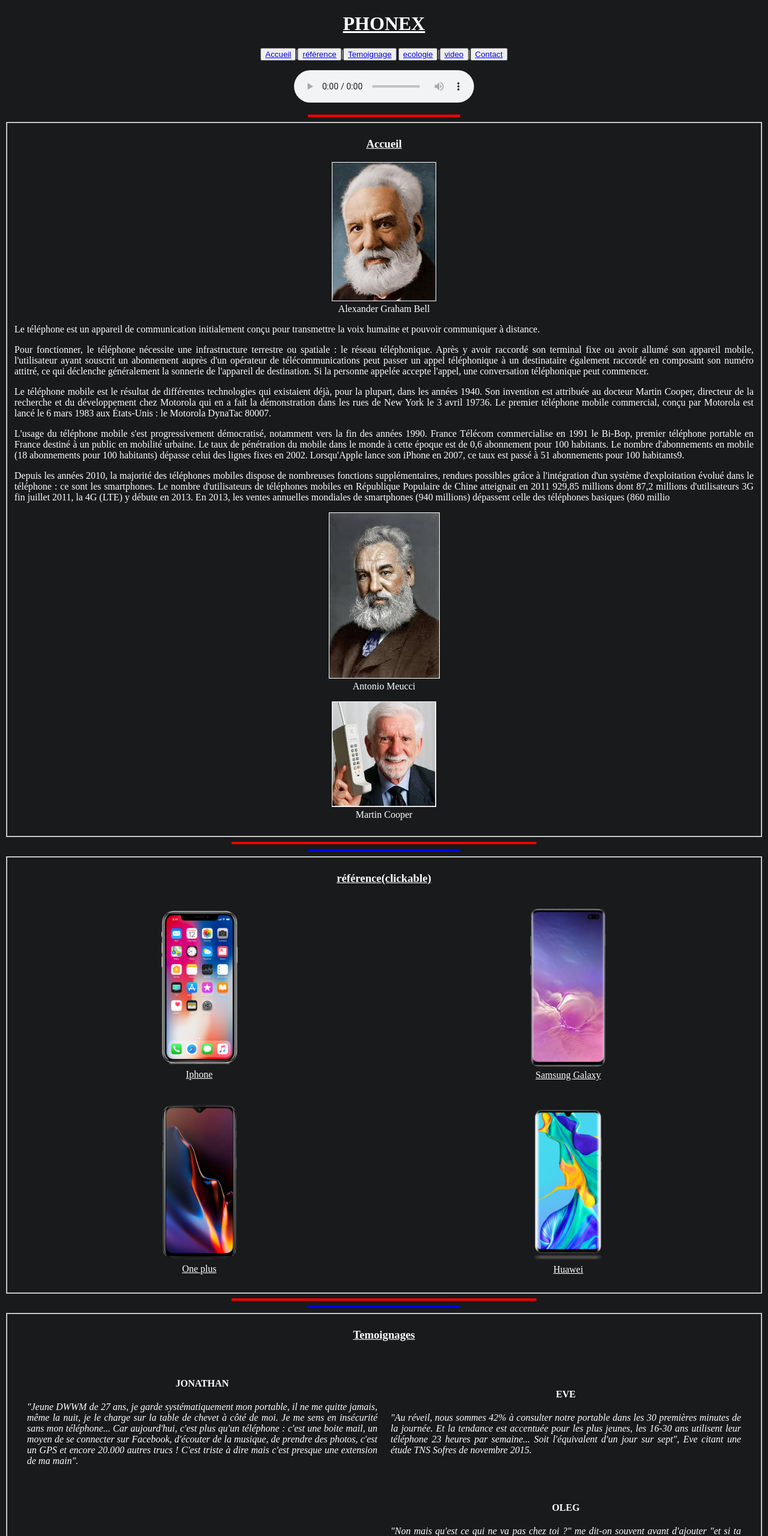
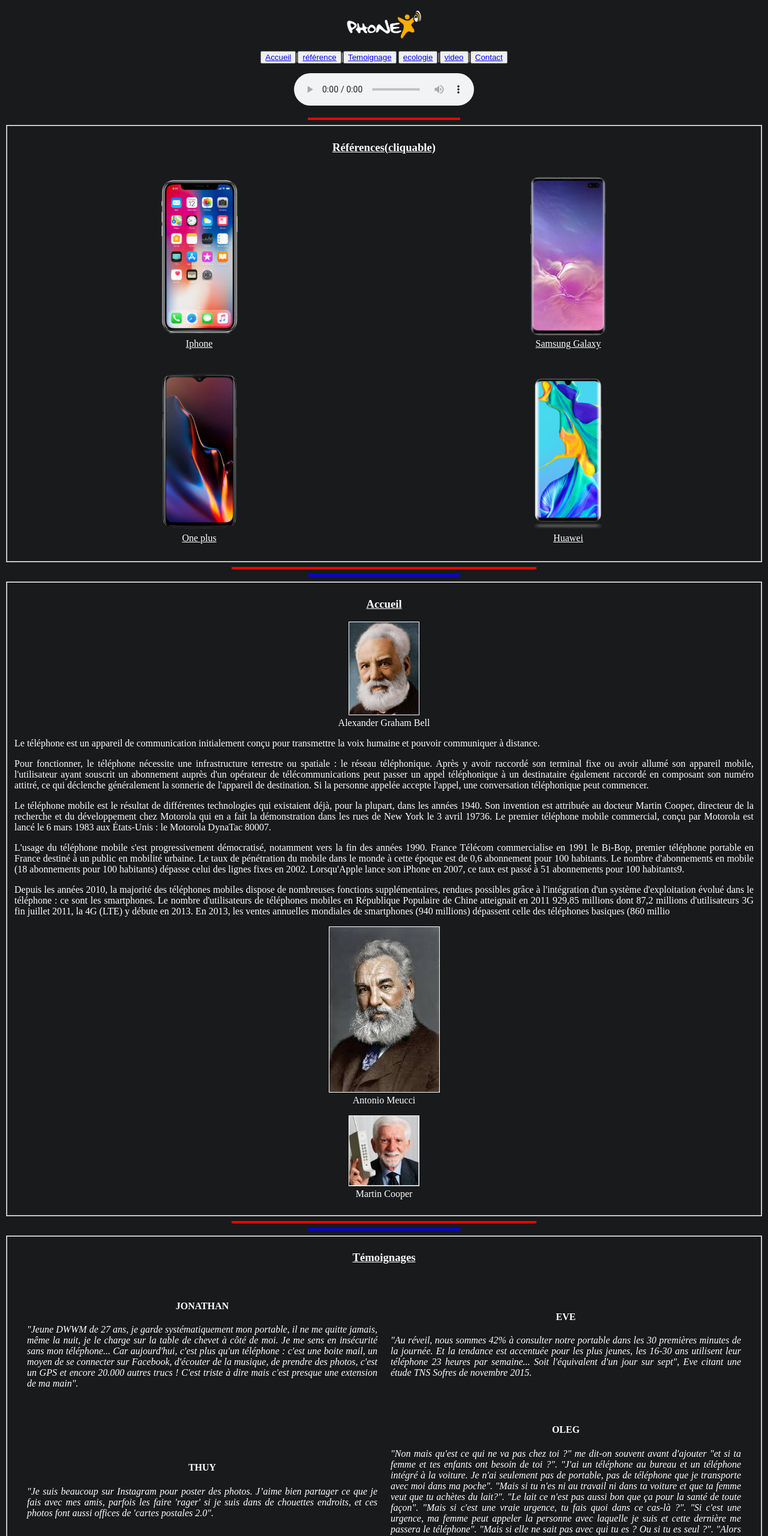
Before and after one commit to jonathan-jagger/projettelephone, a plain HTML site: page index.html in a window 1280 px wide. Shown: the top 2560 px of the page at 60% size. Drawn offline with Linux system fonts and the light colour scheme.

Commit message:
modif index

```diff
--- a/index.html
+++ b/index.html
@@ -6,7 +6,9 @@
 		<font color="white">
 	</head>
 	<body bgcolor="#181a1b" align="center">
-	  <h1 align="center"><u>PHONEX</u></h1>
+	  <p align="center">
+		<img src="image/logo_black.png" width="10%">
+	  </p>
 	  <p><button type="button"><a href="#idAccueuil">Accueil</a></button>&#124;<button type="button"><a href="#idréférence">référence</a></button>&#124;<button type="button"><a href="#idtemoignage">Temoignage</button>&#124;<button type="button"><a href="#idecologie">ecologie</a></button>&#124;<button type="button"><a href="#idvideo">video</a></button>&#124;<button type="button"><a href="#idcontact">Contact</a></button></p>
 	  <P>
 	  <p>
@@ -16,20 +18,8 @@
          </audio>
 	  </p>
 	  	<hr color="#ff0000" size="4px" width="20%" align="center">
-	  	<fieldset>
-	  	<h3 id="idAccueuil"><u>Accueil</u></h3>
-	  	<p align="center"><figure><img src="image/images_index/alexander-bell.jpg" width="15%" alt="Alexander Graham Bell" title="Alexander Graham Bell" border="1"><figcaption>Alexander Graham Bell</figcaption></figure></p>
-        <div align="justify">
-	  		<p>Le téléphone est un appareil de communication initialement conçu pour transmettre la voix humaine et pouvoir communiquer à distance.</p><p>Pour fonctionner, le téléphone nécessite une infrastructure terrestre ou spatiale : le réseau téléphonique. Après y avoir raccordé son terminal fixe ou avoir allumé son appareil mobile, l'utilisateur ayant souscrit un abonnement auprès d'un opérateur de télécommunications peut passer un appel téléphonique à un destinataire également raccordé en composant son numéro attitré, ce qui déclenche généralement la sonnerie de l'appareil de destination. Si la personne appelée accepte l'appel, une conversation téléphonique peut commencer.</p>
-	  		<p>Le téléphone mobile est le résultat de différentes technologies qui existaient déjà, pour la plupart, dans les années 1940. Son invention est attribuée au docteur Martin Cooper, directeur de la recherche et du développement chez Motorola qui en a fait la démonstration dans les rues de New York le 3 avril 19736. Le premier téléphone mobile commercial, conçu par Motorola est lancé le 6 mars 1983 aux États-Unis : le Motorola DynaTac 80007.</p>
-	  		<p>L'usage du téléphone mobile s'est progressivement démocratisé, notamment vers la fin des années 1990. France Télécom commercialise en 1991 le Bi-Bop, premier téléphone portable en France destiné à un public en mobilité urbaine. Le taux de pénétration du mobile dans le monde à cette époque est de 0,6 abonnement pour 100 habitants. Le nombre d'abonnements en mobile (18 abonnements pour 100 habitants) dépasse celui des lignes fixes en 2002. Lorsqu'Apple lance son iPhone en 2007, ce taux est passé à 51 abonnements pour 100 habitants9.</p><p>Depuis les années 2010, la majorité des téléphones mobiles dispose de nombreuses fonctions supplémentaires, rendues possibles grâce à l'intégration d'un système d'exploitation évolué dans le téléphone : ce sont les smartphones. Le nombre d'utilisateurs de téléphones mobiles en République Populaire de Chine atteignait en 2011 929,85 millions dont 87,2 millions d'utilisateurs 3G fin juillet 2011, la 4G (LTE) y débute en 2013. En 2013, les ventes annuelles mondiales de smartphones (940 millions) dépassent celle des téléphones basiques (860 millio</p>
-	  	</div>
-	  	<p align="center"><figure><img src="image/images_index/Meucci.jpeg" alt="Antonio Meucci" title="Antonio Meucci" border="1"><figcaption>Antonio Meucci</figcaption></figure><figure><img src="image/images_index/cooper.jpg" alt="Martin Cooper" title="Martin Cooper" width="15%" border="1"><figcaption>Martin Cooper</figcaption></figure></p>
-	  	</fieldset>
-	  	<hr color="#ff0000" size="4px" width="40%" align="center">
-	    <hr color="#0100f4" size="4px" width="20%" align="center">
-	    <fieldset>
-	    <h3 id="idréférence"><u>référence(clickable)</u></h3>
+		<fieldset>
+	    <h3 id="idréférence"><u>Références(cliquable)</u></h3>
 	  	<table align="center">
 	  		<tr >
 	  			<td>
@@ -59,8 +49,20 @@
         </fieldset>
         <hr color="#ff0000" size="4px" width="40%" align="center">
 	    <hr color="#0100f4" size="4px" width="20%" align="center">
+	  	<fieldset>
+	  	<h3 id="idAccueuil"><u>Accueil</u></h3>
+	  	<p align="center"><figure><img src="image/images_index/alexander-bell.jpg" width="10%" alt="Alexander Graham Bell" title="Alexander Graham Bell" border="1"><figcaption>Alexander Graham Bell</figcaption></figure></p>
+        <div align="justify">
+	  		<p>Le téléphone est un appareil de communication initialement conçu pour transmettre la voix humaine et pouvoir communiquer à distance.</p><p>Pour fonctionner, le téléphone nécessite une infrastructure terrestre ou spatiale : le réseau téléphonique. Après y avoir raccordé son terminal fixe ou avoir allumé son appareil mobile, l'utilisateur ayant souscrit un abonnement auprès d'un opérateur de télécommunications peut passer un appel téléphonique à un destinataire également raccordé en composant son numéro attitré, ce qui déclenche généralement la sonnerie de l'appareil de destination. Si la personne appelée accepte l'appel, une conversation téléphonique peut commencer.</p>
+	  		<p>Le téléphone mobile est le résultat de différentes technologies qui existaient déjà, pour la plupart, dans les années 1940. Son invention est attribuée au docteur Martin Cooper, directeur de la recherche et du développement chez Motorola qui en a fait la démonstration dans les rues de New York le 3 avril 19736. Le premier téléphone mobile commercial, conçu par Motorola est lancé le 6 mars 1983 aux États-Unis : le Motorola DynaTac 80007.</p>
+	  		<p>L'usage du téléphone mobile s'est progressivement démocratisé, notamment vers la fin des années 1990. France Télécom commercialise en 1991 le Bi-Bop, premier téléphone portable en France destiné à un public en mobilité urbaine. Le taux de pénétration du mobile dans le monde à cette époque est de 0,6 abonnement pour 100 habitants. Le nombre d'abonnements en mobile (18 abonnements pour 100 habitants) dépasse celui des lignes fixes en 2002. Lorsqu'Apple lance son iPhone en 2007, ce taux est passé à 51 abonnements pour 100 habitants9.</p><p>Depuis les années 2010, la majorité des téléphones mobiles dispose de nombreuses fonctions supplémentaires, rendues possibles grâce à l'intégration d'un système d'exploitation évolué dans le téléphone : ce sont les smartphones. Le nombre d'utilisateurs de téléphones mobiles en République Populaire de Chine atteignait en 2011 929,85 millions dont 87,2 millions d'utilisateurs 3G fin juillet 2011, la 4G (LTE) y débute en 2013. En 2013, les ventes annuelles mondiales de smartphones (940 millions) dépassent celle des téléphones basiques (860 millio</p>
+	  	</div>
+	  	<p align="center"><figure><img src="image/images_index/Meucci.jpeg" alt="Antonio Meucci" title="Antonio Meucci" border="1"><figcaption>Antonio Meucci</figcaption></figure><figure><img src="image/images_index/cooper.jpg" alt="Martin Cooper" title="Martin Cooper" width="10%" border="1"><figcaption>Martin Cooper</figcaption></figure></p>
+	  	</fieldset>
+	  	<hr color="#ff0000" size="4px" width="40%" align="center">
+	    <hr color="#0100f4" size="4px" width="20%" align="center">
 	    <fieldset>
-	     <h3 id="idtemoignage"><u>Temoignages</u></h3>
+	     <h3 id="idtemoignage"><u>Témoignages</u></h3>
 	    <table align="center" cellspacing="20">
            <tr>
            	 <td width="50%">
@@ -87,7 +89,7 @@
 	    <hr color="#ff0000" size="4px" width="40%" align="center">
 	    <hr color="#0100f4" size="4px" width="20%" align="center">
 	    <fieldset>
-	     <h3 id="idvideo"><u>comment choisir son telephone</u></h3>
+	     <h3 id="idvideo"><u>Comment choisir son téléphone</u></h3>
 	    <p>
 	    	<iframe width="644" height="362" src="https://www.youtube.com/embed/jbXXIKC8REg" frameborder="0" allow="accelerometer; autoplay; encrypted-media; gyroscope; picture-in-picture" allowfullscreen></iframe>
 	    </p>
@@ -109,10 +111,10 @@
 	  <footer>
 		<h3 id="idcontact"><u>Contact</u><h3>
 	  	<p align="center">
-		<p><progress max="100" value="25"> 25% </progress>Vous avez atteint 25% de progression.BRAVO!!!</p>
+		<p><progress max="100" value="25"> 25% </progress> 25% cliquez sur les téléphones pour continuer</p>
 	  	<p >Copyright&copy;PHONEX 2020.Tous droits réservés.</p>
 	    </p>
-     	<p align="right"> Rejoignez-Nous </p>
+     	<p align="right"> Contact</p>
      	<p align="right">
      	<a href="https://fr.linkedin.com/showcase/frandroid"><img src="image/lin.jpeg" width="4%" align="right"></a>
      	<a href="mailto:https://outlook.live.com/owa/"><img src="image/mail.jpeg" width="4%" align="right"></a>
```
